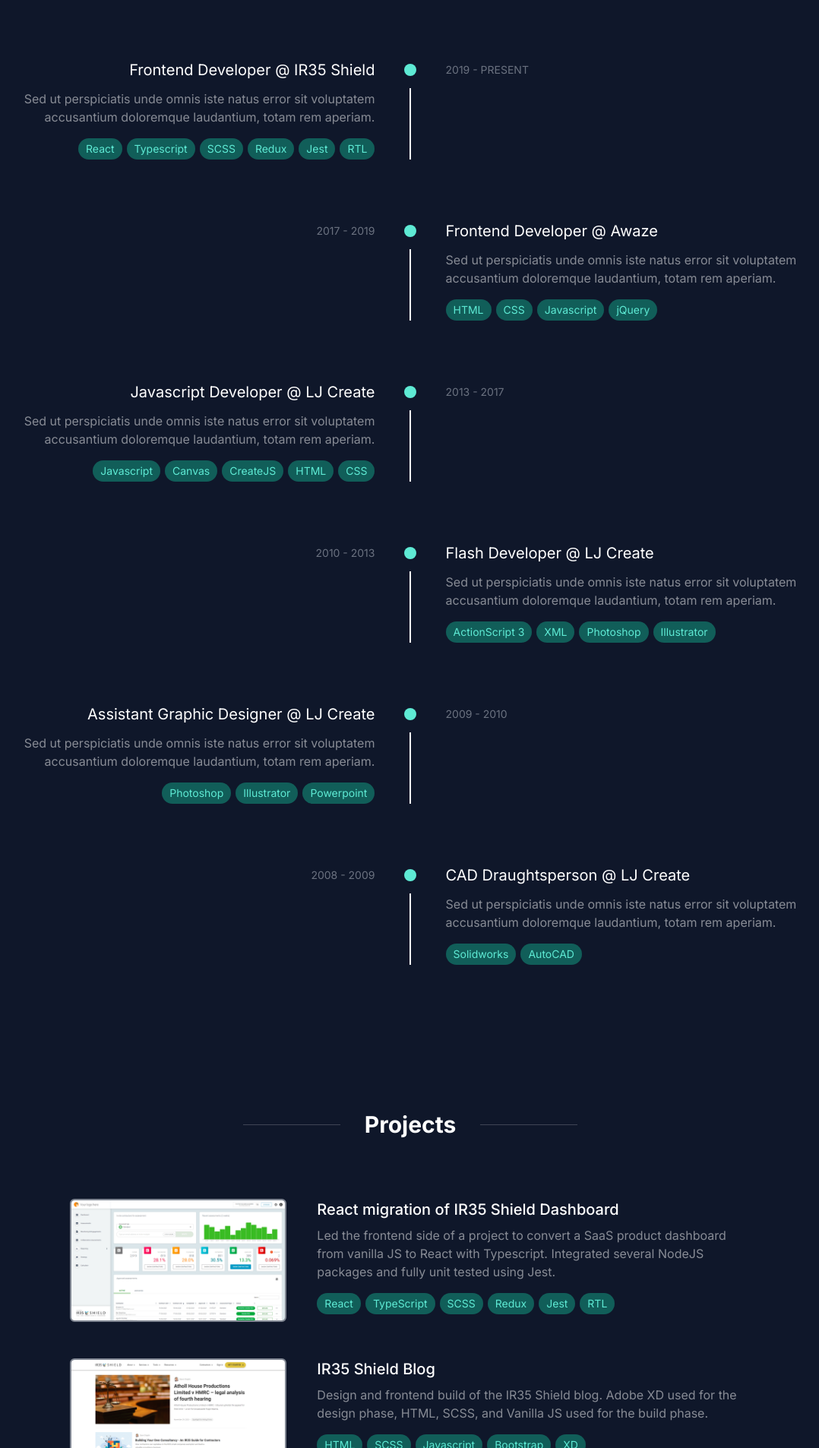
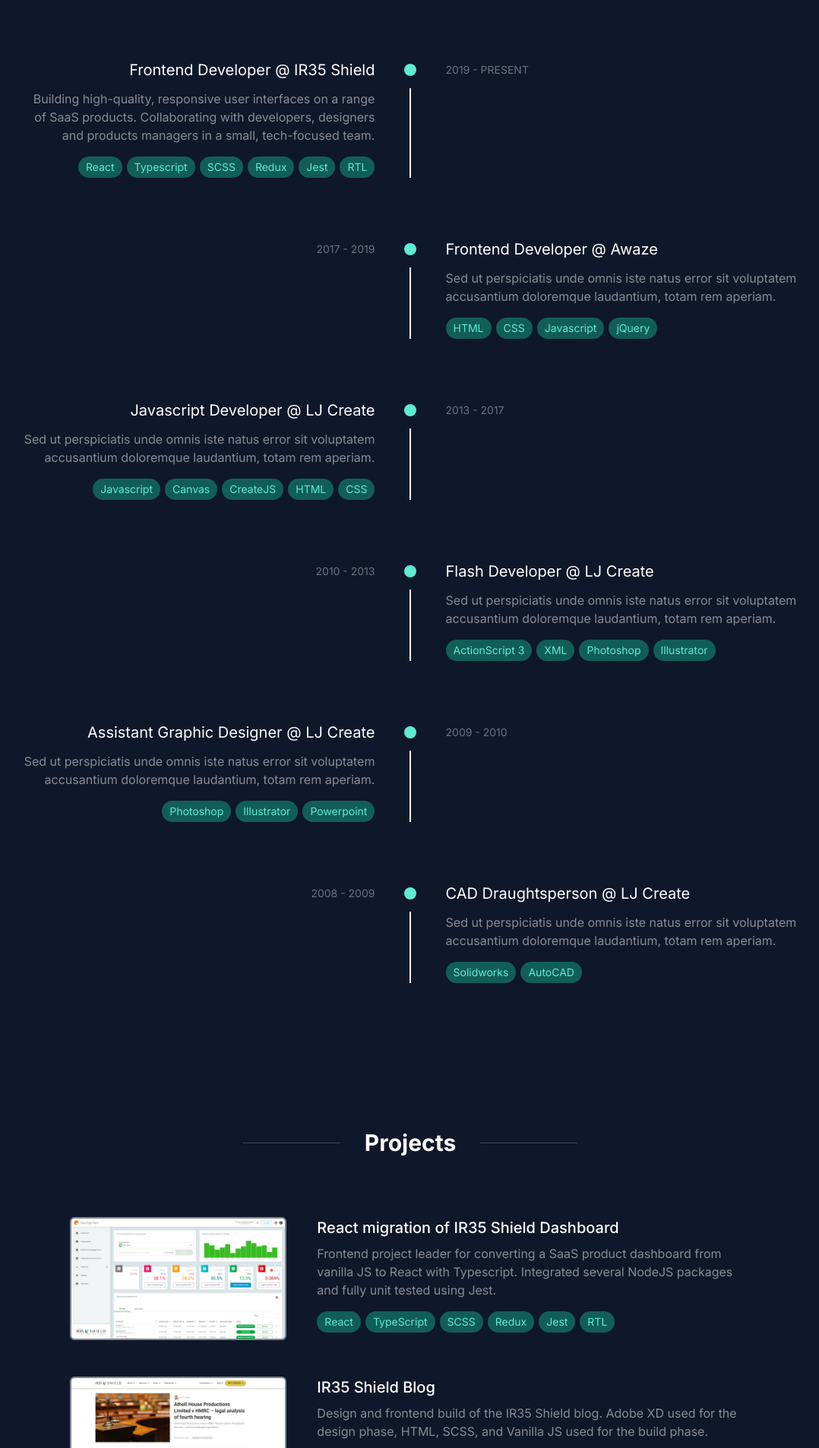
Before and after one commit to maxdmallett/next-js-portfolio-max-mallett, a Next.js app: page / in a window 1280 px wide. Shown: the part 934-2840 px from the top of the page at 76% size, without its empty margins (100-1178 px from the left). Built offline with nearby package versions, Linux system fonts and the light colour scheme.

Commit message:
Copy changes

```diff
--- a/app/components/projects/articles/ir35ShieldReactMigrationArticle.tsx
+++ b/app/components/projects/articles/ir35ShieldReactMigrationArticle.tsx
@@ -24,11 +24,11 @@
             </p>
 
             <p>
-                As the IR35 Shield dashboard has grown more complex throughout development, it has become increasingly difficult to manage the scale of the frontend code using Vanilla Javascript alone. Migrating to React would give us the ability to split UI elements into small, manageable components, keeping the code more manageable as the application scales up in size.
+                As the IR35 Shield dashboard has grown more complex throughout development, it has become increasingly difficult to manage the scale of the frontend code using Vanilla Javascript alone. Migrating to React would give us the ability to split UI elements into small, self-contained components, keeping the code more manageable as the application scales up in size.
             </p>
 
             <p>
-                Migrating to React would allow us to create a richer UI that responds to changes in state or data updates without requiring page reloads, providing a more seamless experience for the user. I was tasked with leading the frontend part of this project and given the responsibility of choosing which tools and packages I would use, providing reasons why I had chosen to use them.
+                Migrating to React would allow us to create a richer UI that responds to changes in state or data updates without requiring page reloads, providing a more seamless experience for the user. I was tasked with leading the frontend part of this project and given the responsibility of choosing which tools and packages to use; I was also required to substantiate my decision making with valid reasoning.
             </p>
 
             <h4 className='text-lg font-bold mb-5'>
@@ -36,7 +36,7 @@
             </h4>
 
             <p>
-                The team decided that we would convert a single page as the first step, including the global features that exist on all dashboard pages: the navbar, sidebar, user menus, and global modals. This meant that a lot of frontend components would need conversion before our first page went live. The UI design was kept the same to reduce the number of variables on this project.
+                The team decided that we would convert a single page as the first step, including the global features that exist on all dashboard pages: the navbar, sidebar, user menus, and global modals. Subsequently, multiple frontend components required conversion before our first page went live. The UI design was kept the same to reduce the number of variables on this project.
             </p>
 
             <h4 className='text-lg font-bold mb-5'>
@@ -89,7 +89,7 @@
             </h4>
 
             <p>
-                At the start of the migration processes, I decided to use React Context to store the global state. As the migration process developed, I soon realised Redux would be more appropriate for handling a larger amount of state, containing complex update logic, and having the ability to dispatch state changes from any component. I swapped out Context for <InlineLink href="https://redux-toolkit.js.org/">Redux Toolkit</InlineLink>, resulting in a much more robust state management solution.
+                At the start of the migration process, I decided to use React Context to store the global state. As the migration process developed, I soon realised that Redux would be more appropriate for the following purposes - handling a large amount of state, containing complex update logic, and having the ability to dispatch state changes from any component. I swapped out Context for <InlineLink href="https://redux-toolkit.js.org/">Redux Toolkit</InlineLink>, resulting in a much more robust state management solution.
             </p>
 
             <h6 className='mb-2'>
@@ -158,7 +158,7 @@
             </p>
 
             <p>
-                I decided to use <InlineLink href="https://react-hook-form.com/">React Hook Form</InlineLink> in this app. Registering each input to a property of the model feels robust; the required property options for validation offer great flexibility; and the data-driven nature of the tool keeps forms with multiple inputs easy to understand. The handle submit method only fires when validation passes, so you have confidence that posts to the API are only happening when they should.
+                I decided to use <InlineLink href="https://react-hook-form.com/">React Hook Form</InlineLink> in this app for the following reasons: registering each input to a property of the model feels robust, the ‘required’ property options for validation offer great flexibility, and the documentation is easy to understand. The handle submit method only fires when validation passes, so you have confidence that posts to the API are only happening when they should.
             </p>
 
             <figure className="block mb-12">
--- a/app/data/jobs.ts
+++ b/app/data/jobs.ts
@@ -9,7 +9,7 @@
 export const jobs: IJob[] = [
     {
         title: 'Frontend Developer @ IR35 Shield',
-        description: 'Sed ut perspiciatis unde omnis iste natus error sit voluptatem accusantium doloremque laudantium, totam rem aperiam.',
+        description: 'Building high-quality, responsive user interfaces on a range of SaaS products. Collaborating with developers, designers and products managers in a small, tech-focused team.',
         skills: ['React', 'Typescript', 'SCSS', 'Redux', 'Jest', 'RTL'],
         timeframe: '2019 - present',
         url: 'https://www.ir35shield.co.uk/'
--- a/app/data/projects.ts
+++ b/app/data/projects.ts
@@ -19,7 +19,7 @@
     {
         slug: 'react-migration-of-ir35-shield-dashboard',
         title: 'React migration of IR35 Shield Dashboard',
-        shortDescription: 'Led the frontend side of a project to convert a SaaS product dashboard from vanilla JS to React with Typescript. Integrated several NodeJS packages and fully unit tested using Jest.',
+        shortDescription: 'Frontend project leader for converting a SaaS product dashboard from vanilla JS to React with Typescript. Integrated several NodeJS packages and fully unit tested using Jest.',
         thumbnailImageUrl: '/images/ir35shieldreact/shield-react-project-thumbnail.png',
         skills: ['React', 'TypeScript', 'SCSS', 'Redux', 'Jest', 'RTL'],
         articleContent: IR35ShieldReactMigrationArticle,
```
